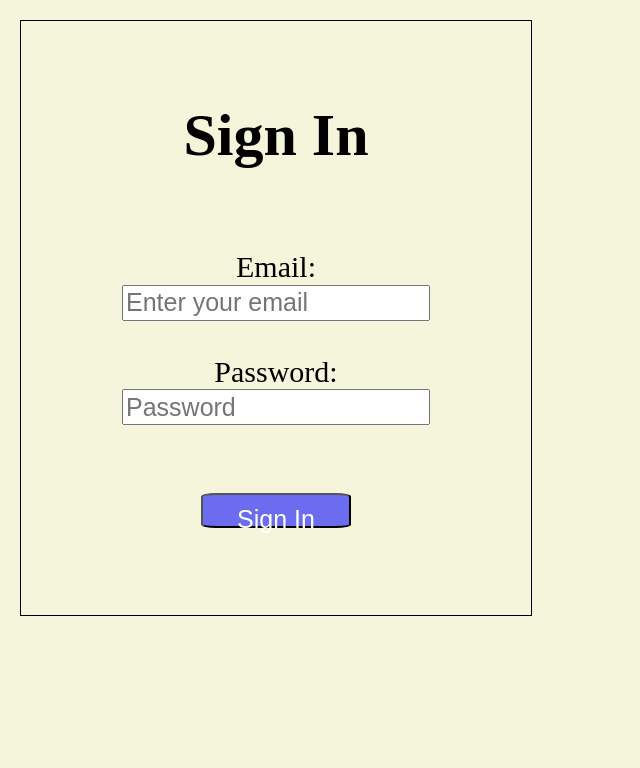
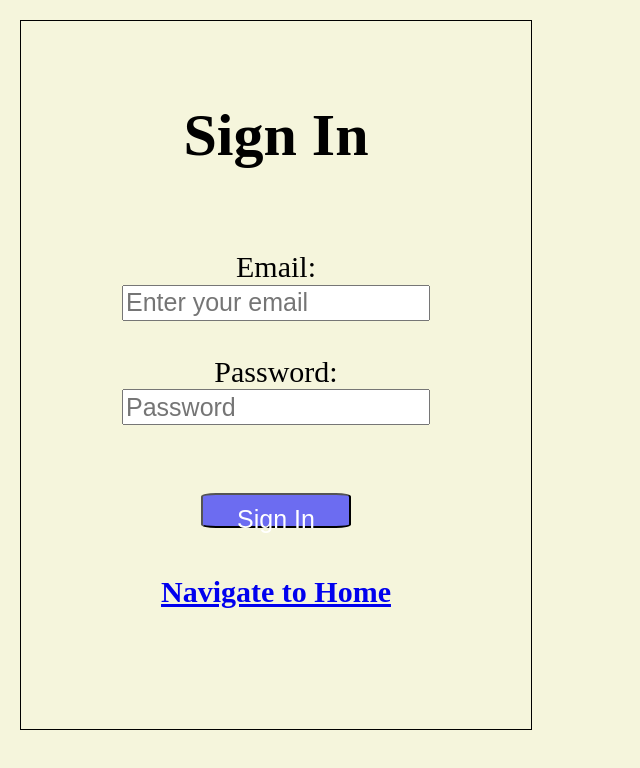
Before and after one commit to MelkWold/LocalFarmersMarket, a plain HTML site: page pages/signIn.html in a window 1280 px wide. Shown: the whole page, without its empty margins (0-640 px from the left). Drawn offline with Linux system fonts and the light colour scheme; files that its build step writes are made by us from their sources.

Commit message:
navigate to home link created

```diff
--- a/pages/signIn.html
+++ b/pages/signIn.html
@@ -54,8 +54,10 @@
                 <label for ="password">Password:</label><br>
                 <input type="password" id ="password" name="password" placeholder="Password" required><br><br><br>
 
-                <button type ="submit" id = "signInButton">Sign In</button>
+                <button type ="submit" id = "signInButton">Sign In</button><br>
+                <h4> <a href = "../index.html"> Navigate to Home</h4>
             </form>
         </div>
+
 </body>
 </html>
```
Also changed, not shown: pages/signUp.html (+1 -0 lines).
